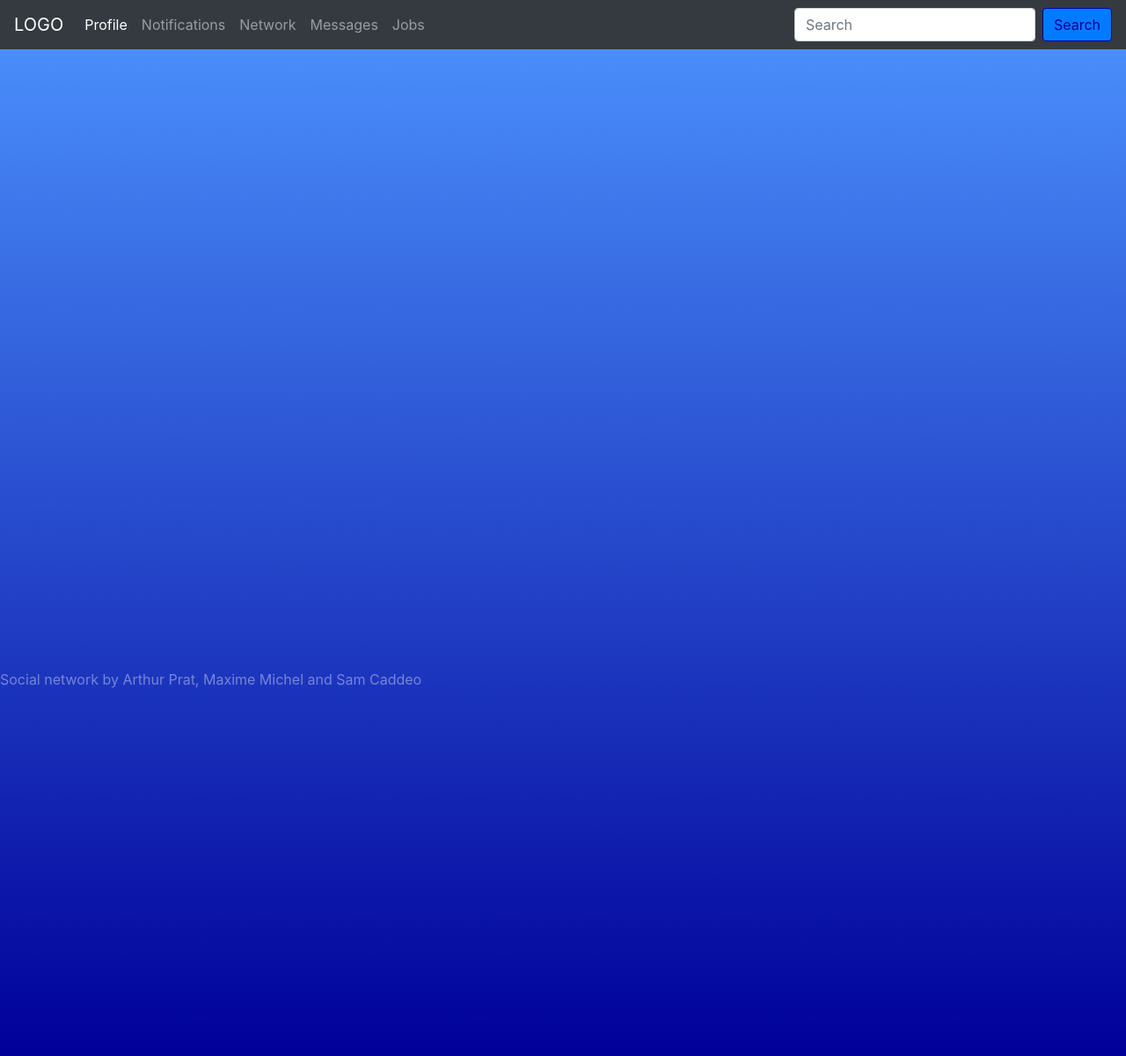
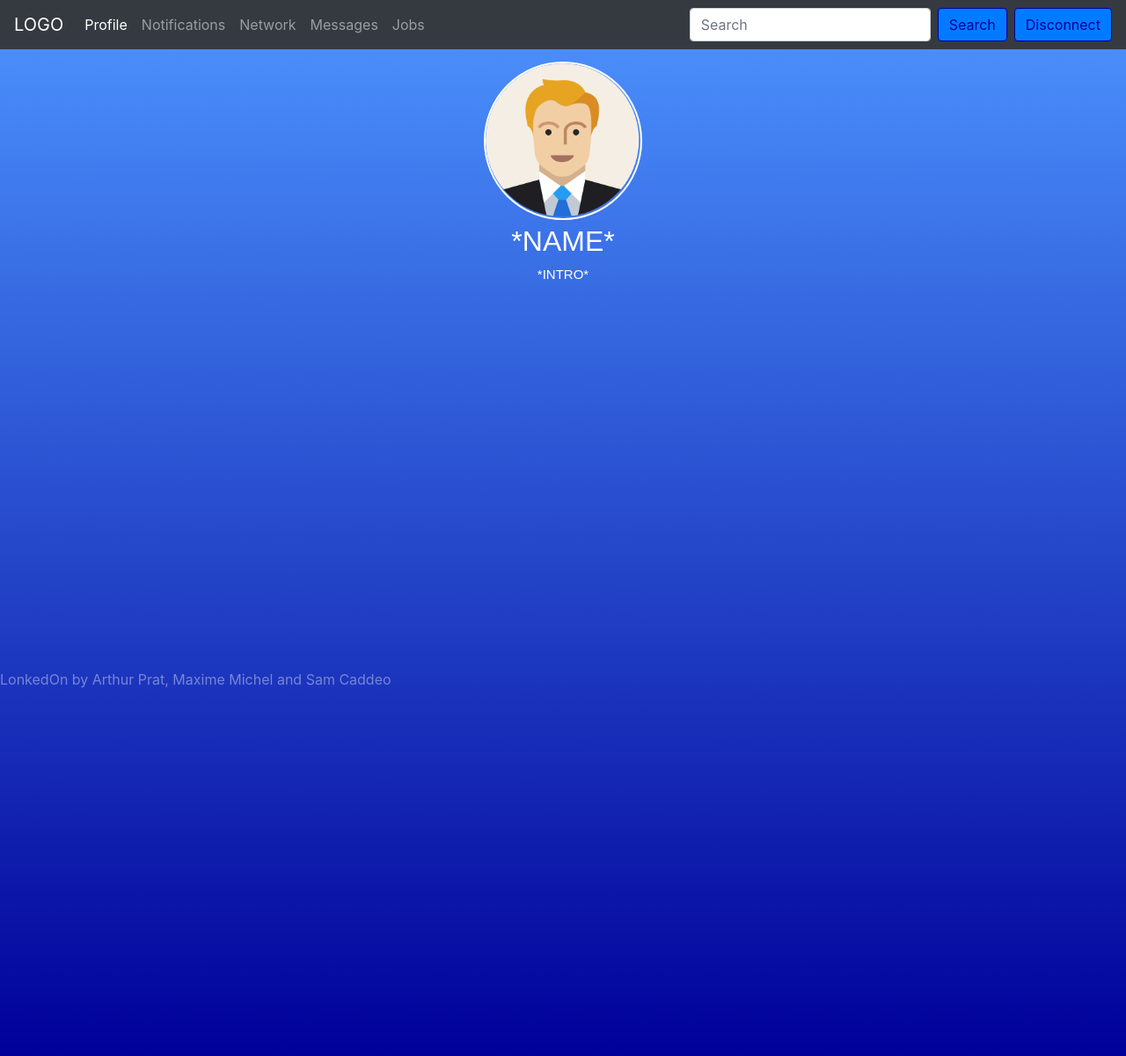
Before and after one commit to Egglestron/ProjetWebING3, a PHP site: page /profile.html in a window 1280 px wide. Shown: the whole page at 88% size. Run offline with PHP 8.4, Linux system fonts and the light colour scheme; some libraries are stand-ins or nearby versions.

Commit message:
Update pages de base. Ajout images de base pour exemples.

```diff
--- a/messages.html
+++ b/messages.html
@@ -42,7 +42,8 @@
         </ul>
         <form class="form-inline">
           <input class="form-control mr-sm-2" type="text" placeholder="Search" aria-label="Search">
-          <button class="btn btn-primary" style="border-color: #000099; color: #000099; background-color: navbar-dark;" type="submit">Search</button>
+          <button class="btn btn-primary  mr-sm-2" style="border-color: #000099; color: #000099; background-color: navbar-dark;" type="submit">Search</button>
+          <button class="btn btn-primary" style="border-color: #000099; color: #000099; background-color: navbar-dark;" type="submit">Disconnect</button>
         </form>
       </div>
     </nav>
@@ -50,7 +51,7 @@
 
     <footer class="mastfoot mt-auto">
       <div class="inner">
-        <p>Social network by Arthur Prat, Maxime Michel and Sam Caddeo</p>
+        <p>LonkedOn by Arthur Prat, Maxime Michel and Sam Caddeo</p>
       </div>
     </footer>
 
--- a/navbar-top-fixed.css
+++ b/navbar-top-fixed.css
@@ -1,8 +1,58 @@
 /* Show it is fixed to the top */
 body {
   min-height: 75rem;
-  padding-top: 4.5rem;
+  padding-top: 70px;
   background-image: linear-gradient(#4d94ff,#000099);
+}
+
+img {
+ height: auto;
+ max-width: 100%;
+}
+
+.topnav img {
+  filter: invert(1);
+  -webkit-filter: invert(1);
+  -moz-filter: invert(1);
+  -o-filter: invert(1);
+  -ms-filter: invert(1);
+}
+
+.roundedImage{
+    overflow:hidden;
+    -webkit-border-radius:120px;
+    -moz-border-radius:120px;
+    border-radius:120px;
+    width:180px;
+    height:180px;
+    display: block;
+    margin-left: auto;
+    margin-right: auto;
+    border: solid 2px white;
+}
+
+.cadre_post {
+  width: 600px;
+  height: 315px;
+  display: block;
+  text-align: center;
+  margin-right: auto;
+  margin-left: auto;
+  background-color: white;
+  border-radius: 15px;
+}
+
+.navbar{
+    background: rgba(0,0,0,0.8);
+}
+
+
+.ident {
+    font-family: 'Raleway', sans-serif;
+    text-align: center;
+    margin-top: 5px;
+    font-size: 15px;
+    color: white;
 }
 
 /*
--- a/network.html
+++ b/network.html
@@ -42,7 +42,8 @@
         </ul>
         <form class="form-inline">
           <input class="form-control mr-sm-2" type="text" placeholder="Search" aria-label="Search">
-          <button class="btn btn-primary" style="border-color: #000099; color: #000099; background-color: navbar-dark;" type="submit">Search</button>
+          <button class="btn btn-primary  mr-sm-2" style="border-color: #000099; color: #000099; background-color: navbar-dark;" type="submit">Search</button>
+          <button class="btn btn-primary" style="border-color: #000099; color: #000099; background-color: navbar-dark;" type="submit">Disconnect</button>
         </form>
       </div>
     </nav>
@@ -50,7 +51,7 @@
 
     <footer class="mastfoot mt-auto">
       <div class="inner">
-        <p>Social network by Arthur Prat, Maxime Michel and Sam Caddeo</p>
+        <p>LonkedOn by Arthur Prat, Maxime Michel and Sam Caddeo</p>
       </div>
     </footer>
 
--- a/notif.html
+++ b/notif.html
@@ -42,7 +42,8 @@
         </ul>
         <form class="form-inline">
           <input class="form-control mr-sm-2" type="text" placeholder="Search" aria-label="Search">
-          <button class="btn btn-primary" style="border-color: #000099; color: #000099; background-color: navbar-dark;" type="submit">Search</button>
+          <button class="btn btn-primary  mr-sm-2" style="border-color: #000099; color: #000099; background-color: navbar-dark;" type="submit">Search</button>
+          <button class="btn btn-primary" style="border-color: #000099; color: #000099; background-color: navbar-dark;" type="submit">Disconnect</button>
         </form>
       </div>
     </nav>
@@ -50,7 +51,7 @@
 
     <footer class="mastfoot mt-auto">
       <div class="inner">
-        <p>Social network by Arthur Prat, Maxime Michel and Sam Caddeo</p>
+        <p>LonkedOn by Arthur Prat, Maxime Michel and Sam Caddeo</p>
       </div>
     </footer>
 
--- a/profile.html
+++ b/profile.html
@@ -13,7 +13,9 @@
     <link href="dist/css/bootstrap.min.css" rel="stylesheet">
 
     <!-- Custom styles for this template -->
+    <link rel="stylesheet" href="css/normalize.css">
     <link href="navbar-top-fixed.css" rel="stylesheet">
+
   </head>
 
   <body>
@@ -42,15 +44,25 @@
         </ul>
         <form class="form-inline">
           <input class="form-control mr-sm-2" type="text" placeholder="Search" aria-label="Search">
-          <button class="btn btn-primary" style="border-color: #000099; color: #000099; background-color: navbar-dark;" type="submit">Search</button>
+          <button class="btn btn-primary mr-sm-2" style="border-color: #000099; color: #000099; background-color: navbar-dark;" type="submit">Search</button>
+          <button class="btn btn-primary" style="border-color: #000099; color: #000099; background-color: navbar-dark;" type="submit">Disconnect</button>
         </form>
       </div>
     </nav>
 
+    <div class="roundedImage">
+      <img src="img/default.png" class="img_circle" alt="profile_picture" width="300px" height="300px">
+      </div>
+
+    <div class="ident">
+      <h2>*NAME*</h2>
+      <p>*INTRO*</p>
+    </div>
+
 
     <footer class="mastfoot mt-auto">
       <div class="inner">
-        <p>Social network by Arthur Prat, Maxime Michel and Sam Caddeo</p>
+        <p>LonkedOn by Arthur Prat, Maxime Michel and Sam Caddeo</p>
       </div>
     </footer>
 
```
Also changed, not shown: index.html (+13 -2 lines), jobs.html (+4 -3 lines), img/default.png (added), 2 other files.
